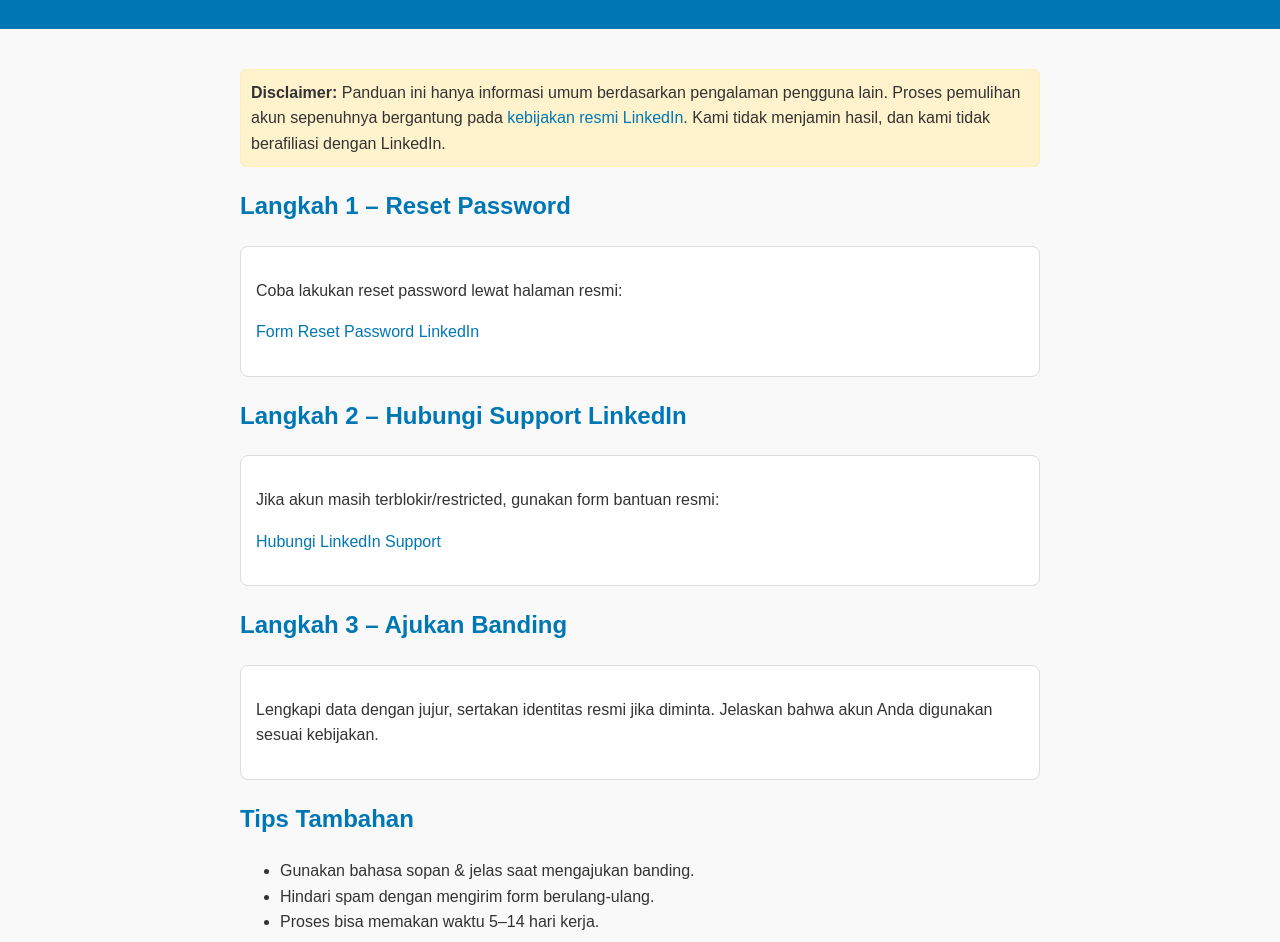
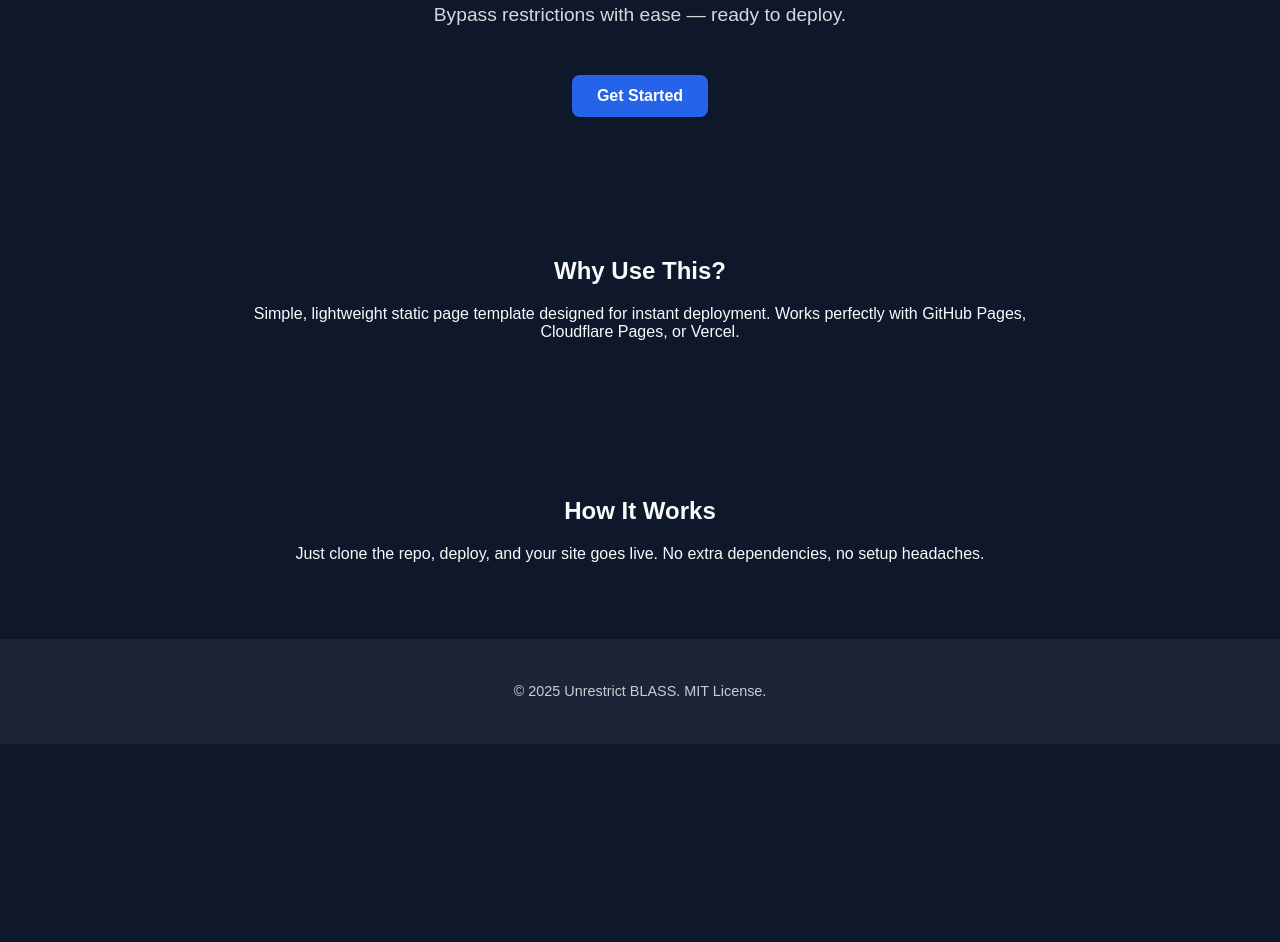
Before and after one commit to abyeajah/blassrestric, a plain HTML site: page index.html in a window 1280 px wide. Shown: the part 147-1089 px from the top of the page. After the commit the page ends 891 px from the top, so only its background shows below. Drawn offline with Linux system fonts and the light colour scheme.

Commit message:
Update index.html

```diff
--- a/index.html
+++ b/index.html
@@ -1,66 +1,81 @@
 <!DOCTYPE html>
-<html lang="id">
+<html lang="en">
 <head>
   <meta charset="UTF-8">
   <meta name="viewport" content="width=device-width, initial-scale=1.0">
-  <title>Panduan Pulihkan Akun LinkedIn By BLASS</title>
+  <title>Unrestrict BLASS</title>
   <style>
-    body { font-family: Arial, sans-serif; line-height: 1.6; margin: 0; padding: 0; background: #f9f9f9; color: #333; }
-    header { background: #0077b5; color: white; padding: 20px; text-align: center; }
-    main { max-width: 800px; margin: auto; padding: 20px; }
-    h1, h2 { color: #0077b5; }
-    .note { background: #fff3cd; border: 1px solid #ffeeba; padding: 10px; margin: 20px 0; border-radius: 6px; }
-    .form-step { background: white; border: 1px solid #ddd; padding: 15px; margin-bottom: 15px; border-radius: 8px; }
-    footer { text-align: center; font-size: 14px; padding: 20px; color: #777; }
-    a { color: #0077b5; text-decoration: none; }
-    a:hover { text-decoration: underline; }
+    body {
+      margin: 0;
+      padding: 0;
+      font-family: Arial, sans-serif;
+      background: #0f172a;
+      color: #f8fafc;
+      text-align: center;
+    }
+    header {
+      padding: 60px 20px;
+    }
+    header h1 {
+      font-size: 2.5em;
+      margin-bottom: 10px;
+    }
+    header p {
+      font-size: 1.2em;
+      opacity: 0.85;
+    }
+    .btn {
+      display: inline-block;
+      margin-top: 30px;
+      padding: 12px 25px;
+      background: #2563eb;
+      color: white;
+      text-decoration: none;
+      border-radius: 8px;
+      font-weight: bold;
+      transition: background 0.3s;
+    }
+    .btn:hover {
+      background: #1e40af;
+    }
+    section {
+      padding: 60px 20px;
+      max-width: 800px;
+      margin: auto;
+    }
+    footer {
+      padding: 30px;
+      background: #1e293b;
+      font-size: 0.9em;
+      opacity: 0.8;
+    }
   </style>
 </head>
 <body>
   <header>
-    <h1>Panduan Pulihkan Akun LinkedIn</h1>
-    <p>By Blass</p>
+    <h1>Unrestrict BLASS</h1>
+    <p>Bypass restrictions with ease — ready to deploy.</p>
+    <a href="#" class="btn">Get Started</a>
   </header>
 
-  <main>
-    <div class="note">
-      <strong>Disclaimer:</strong> Panduan ini hanya informasi umum berdasarkan pengalaman pengguna lain.
-      Proses pemulihan akun sepenuhnya bergantung pada <a href="https://www.linkedin.com/help/linkedin/ask" target="_blank">kebijakan resmi LinkedIn</a>.
-      Kami tidak menjamin hasil, dan kami tidak berafiliasi dengan LinkedIn.
-    </div>
+  <section>
+    <h2>Why Use This?</h2>
+    <p>
+      Simple, lightweight static page template designed for instant deployment.
+      Works perfectly with GitHub Pages, Cloudflare Pages, or Vercel.
+    </p>
+  </section>
 
-    <h2>Langkah 1 – Reset Password</h2>
-    <div class="form-step">
-      <p>Coba lakukan reset password lewat halaman resmi:</p>
-      <p><a href="https://www.linkedin.com/uas/request-password-reset" target="_blank">Form Reset Password LinkedIn</a></p>
-    </div>
-
-    <h2>Langkah 2 – Hubungi Support LinkedIn</h2>
-    <div class="form-step">
-      <p>Jika akun masih terblokir/restricted, gunakan form bantuan resmi:</p>
-      <p><a href="https://www.linkedin.com/help/linkedin/ask" target="_blank">Hubungi LinkedIn Support</a></p>
-    </div>
-
-    <h2>Langkah 3 – Ajukan Banding</h2>
-    <div class="form-step">
-      <p>Lengkapi data dengan jujur, sertakan identitas resmi jika diminta.
-      Jelaskan bahwa akun Anda digunakan sesuai kebijakan.</p>
-    </div>
-
-    <h2>Tips Tambahan</h2>
-    <ul>
-      <li>Gunakan bahasa sopan & jelas saat mengajukan banding.</li>
-      <li>Hindari spam dengan mengirim form berulang-ulang.</li>
-      <li>Proses bisa memakan waktu 5–14 hari kerja.</li>
-    </ul>
-
-    <div class="note">
-      <strong>Penting:</strong> Jangan pernah memberikan password Anda ke pihak ketiga.
-    </div>
-  </main>
+  <section>
+    <h2>How It Works</h2>
+    <p>
+      Just clone the repo, deploy, and your site goes live.
+      No extra dependencies, no setup headaches.
+    </p>
+  </section>
 
   <footer>
-    <p>© 2025 – Panduan Independen. Tidak berafiliasi dengan LinkedIn Corporation.</p>
+    <p>© 2025 Unrestrict BLASS. MIT License.</p>
   </footer>
 </body>
 </html>
```
